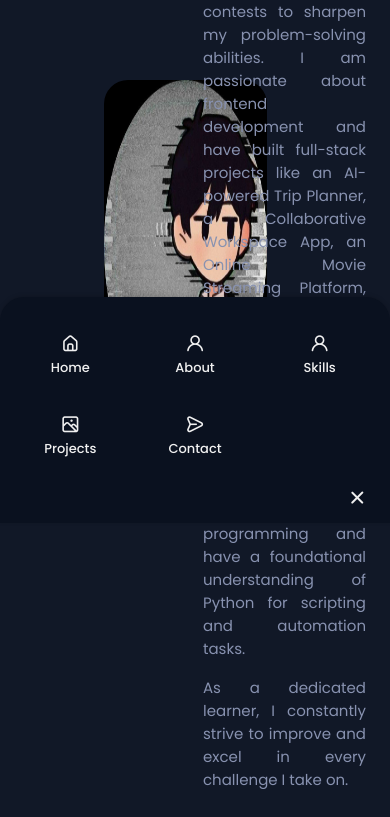
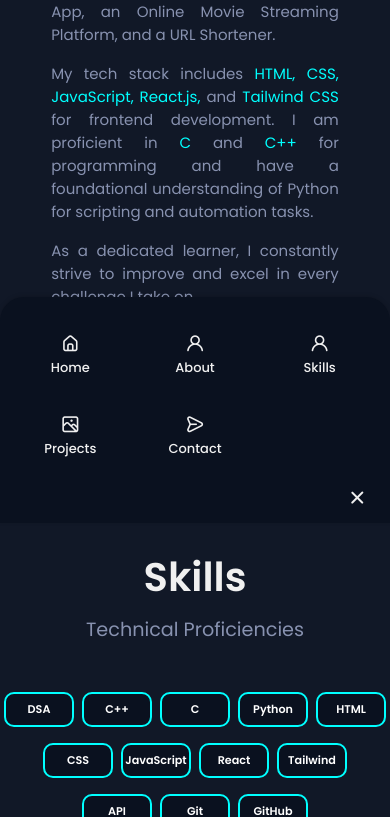
Before and after one commit to Vaidant007/Portfolio-Website, a React (Vite) app: page / in a window 390 px wide. Shown: the part 1165-1982 px from the top of the page. Built offline with nearby package versions, Linux system fonts and the light colour scheme.

Commit message:
Updated skill section for responsiveness at 460px

```diff
--- a/src/components/about/about.css
+++ b/src/components/about/about.css
@@ -74,3 +74,60 @@
 
     color: aqua;
   }
+
+  @media screen and (max-width: 992px) {
+    .about__img{
+        width: 280px;
+        height: 280px;
+        margin-left: 3rem;
+        margin-bottom: 15rem;
+    }
+    .button {
+
+      margin-left: 1rem;
+    }
+
+    .button__icon {
+      width: 22px;
+      height: 22px;
+    }
+
+  }
+
+
+
+  @media screen and (max-width: 768px) {
+    .about__img{
+        display: none;
+    }
+    .about__container{
+      grid-template-columns:none;
+
+
+    }
+    .points-container {
+      align-items: center;
+      margin-left: 1.7rem;
+      margin-right:1.7rem ;
+    }
+
+  }
+
+
+
+
+  @media screen and (max-width: 350px) {
+    .about__img{
+        display: none;
+    }
+    .about__container{
+      grid-template-columns:none;
+
+
+    }
+    .points-container {
+      align-items: center;
+      margin-left: 1rem;
+      margin-right:1rem ;
+    }
+  }
--- a/src/components/projects/project.css
+++ b/src/components/projects/project.css
@@ -60,33 +60,7 @@
 
   }
 
-  /* Left Side - Image */
-  /*
-.project__image-container {
-  flex: 1;
-  min-width: 40%;
-  display: flex;
-  justify-content: center;
-  align-items: center;
-  margin: 0 2rem;
 
-}
-
-.project__image {
-  width: 100%;
-  max-width: 65%;
-  height: auto;
-  border-radius: 15px;
-
-  aspect-ratio: 4 / 3;
-
-
-  border: 4px solid #f0f0f0;
-  box-shadow: 0 4px 12px rgba(0, 0, 0, 0.1);
-
-  transition: transform 0.3s ease-in-out, box-shadow 0.3s ease-in-out, border-color 0.3s ease-in-out;
-}
-*/
 .project__image-container {
   flex: 1;
   min-width: 40%;
@@ -112,32 +86,6 @@
   transition: transform 0.3s ease-in-out, box-shadow 0.3s ease-in-out, border-color 0.3s ease-in-out;
 }
 
-/*
-.project__image-container {
-  flex: 1;
-  min-width: 40%;
-  display: flex;
-  justify-content: center;
-  align-items: center;
-  margin: 0 2rem;
-  height: 100%;
-}
-
-.project__image {
-  width: 100%;
-  max-width: 400px;
-  height: 280px;
-  border-radius: 15px;
-  object-fit: contain;
-  aspect-ratio: auto;
-  object-fit: fill;
-
-  border: 3px solid #f0f0f0;
-  box-shadow: 0 4px 12px rgba(0, 0, 0, 0.4);
-
-  transition: transform 0.3s ease-in-out, box-shadow 0.3s ease-in-out, border-color 0.3s ease-in-out;
-}
-  */
 
 
   .project__image:hover {
@@ -251,3 +199,91 @@
   .here{
     width: 12.3rem;
    }
+   @media (max-width: 1200px) {
+    .project--reverse {
+        margin-left: 0;
+    }
+}
+
+@media (max-width: 992px) {
+    .project {
+        flex-direction: column;
+        align-items: center;
+        text-align: center;
+    }
+
+    .project--reverse {
+        flex-direction: column;
+    }
+
+    .project__image-container {
+        margin: 0;
+    }
+
+    .project__details {
+        text-align: center;
+        align-items: center;
+    }
+
+    .project__header {
+        justify-content: center;
+    }
+
+    .project__skills {
+        justify-content: center;
+    }
+}
+
+@media (max-width: 768px) {
+    .section__title1 {
+        font-size: 2rem;
+    }
+
+    .section__subtitle1 {
+        font-size: 1rem;
+    }
+
+    .project__name {
+        font-size: 1.5rem;
+    }
+
+    .project__desc {
+        font-size: 1rem;
+    }
+
+    .project__skill {
+        font-size: 0.9rem;
+    }
+
+    .project__live-button {
+        padding: 0.5rem 1rem;
+        font-size: 0.9rem;
+    }
+}
+
+@media (max-width: 576px) {
+    .section__title1 {
+        font-size: 1.8rem;
+    }
+
+    .section__subtitle1 {
+        font-size: 0.9rem;
+    }
+
+    .project__name {
+        font-size: 1.3rem;
+    }
+
+    .project__desc {
+        font-size: 0.9rem;
+    }
+
+    .project__skill {
+        font-size: 0.8rem;
+    }
+
+    .project__live-button {
+        padding: 0.4rem 0.8rem;
+        font-size: 0.8rem;
+    }
+}
--- a/src/components/skills/skills.css
+++ b/src/components/skills/skills.css
@@ -58,17 +58,43 @@
     margin-bottom: 3rem;
     font-weight: 300;
 }
-  /* Responsive Adjustments */
-  @media screen and (max-width: 768px) {
-    .row {
-      flex-wrap: wrap; /* Wrap boxes on smaller screens */
-      justify-content: center; /* Center-align on smaller screens */
-      gap: 0.8rem; /* Reduce gap further */
-    }
+@media (max-width: 768px) {
+  .skills__container {
+    gap: 1rem; /* Reduce gap between rows on smaller screens */
+  }
 
-    .skill__box {
-      width: 90px; /* Smaller width */
-      height: 45px; /* Smaller height */
-      font-size: 0.8rem; /* Smaller font size */
-    }
+  .row {
+    flex-wrap: wrap; /* Allow boxes to wrap to the next line */
+    gap: 0.5rem; /* Reduce gap between boxes */
   }
+
+  .skill__box {
+    width: 80px; /* Reduce width of boxes */
+    height: 40px; /* Reduce height of boxes */
+    font-size: 0.8rem; /* Reduce font size */
+  }
+
+  .section__title1 {
+    font-size: 2rem; /* Reduce title font size */
+  }
+
+  .section__subtitle1 {
+    font-size: 1rem; /* Reduce subtitle font size */
+  }
+}
+
+@media (max-width: 480px) {
+  .skill__box {
+    width: 70px; /* Further reduce width of boxes */
+    height: 35px; /* Further reduce height of boxes */
+    font-size: 0.7rem; /* Further reduce font size */
+  }
+
+  .section__title1 {
+    font-size: 1.5rem; /* Further reduce title font size */
+  }
+
+  .section__subtitle1 {
+    font-size: 0.9rem; /* Further reduce subtitle font size */
+  }
+}
```
